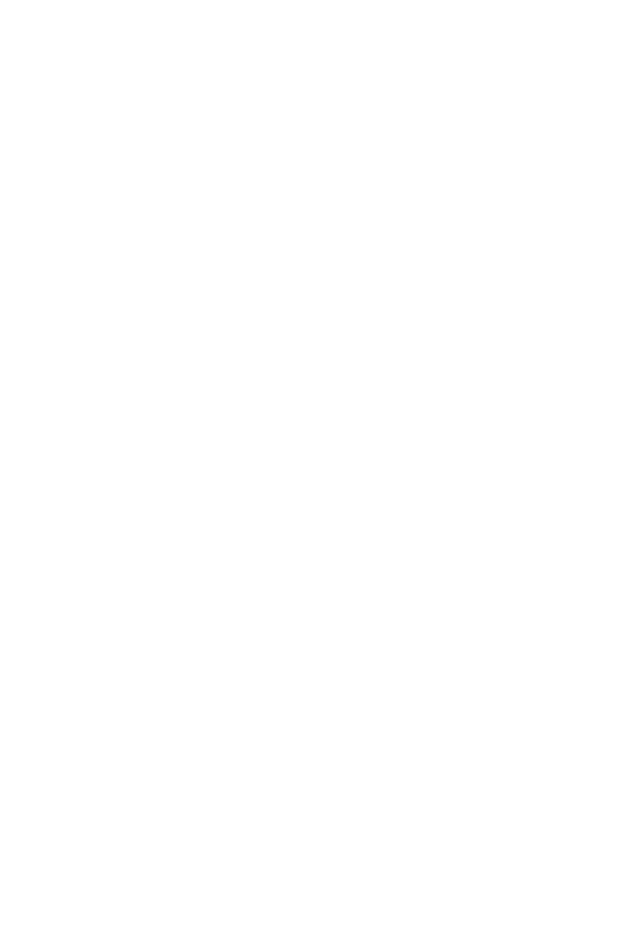
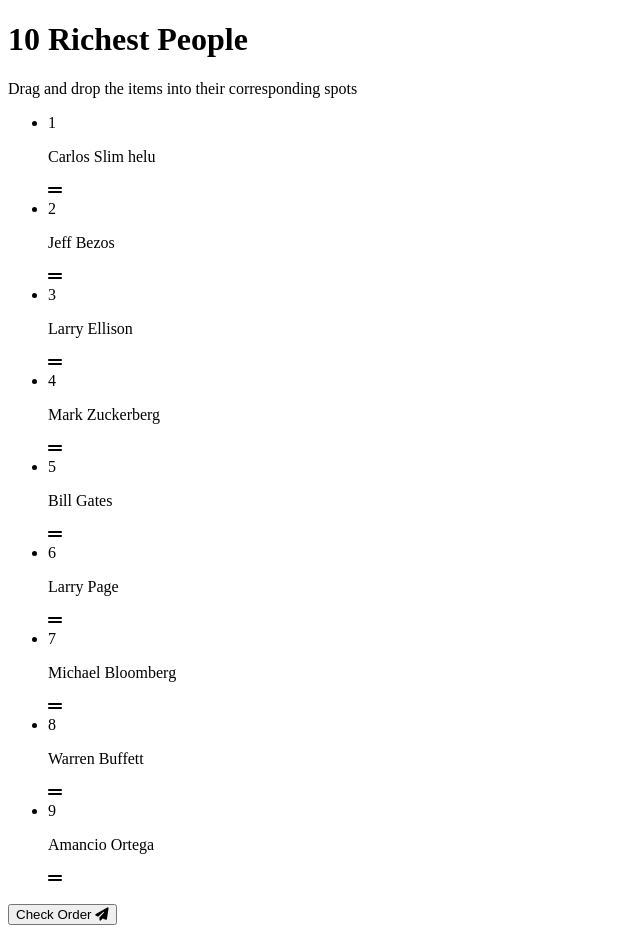
Before and after one commit to David-Myeonghan/VanillaJS_SortableList, a plain HTML site: page index.html in a window 1280 px wide. Shown: the whole page, without its empty margins (0-640 px from the left). Before the commit the page ends 800 px from the top, so only its background shows below. Drawn offline with Linux system fonts and the light colour scheme.

Commit message:
HTML and JS

```diff
--- a/index.html
+++ b/index.html
@@ -7,9 +7,18 @@
         <title>Top 10 Richest People</title>
         <link rel="stylesheet" href="style.css" />
         <script
-            src="https://cndjs.com/libraries/font-awesome"
+            src="https://kit.fontawesome.com/3da1a747b2.js"
             crossorigin="anonymous"
         ></script>
     </head>
-    <body></body>
+    <body>
+        <h1>10 Richest People</h1>
+        <p>Drag and drop the items into their corresponding spots</p>
+        <ul class="draggable-list" id="draggable-list"></ul>
+        <button class="check-btn" id="check">
+            Check Order
+            <i class="fas fa-paper-plane"></i>
+        </button>
+        <script src="script.js"></script>
+    </body>
 </html>
--- a/script.js
+++ b/script.js
@@ -0,0 +1,53 @@
+const draggable_list = document.getElementById('draggable-list');
+const check = document.getElementById('check');
+
+const richestPeople = [
+    'Jeff Bezos',
+    'Bill Gates',
+    'Warren Buffett',
+    'Carlos Slim helu',
+    'Amancio Ortega',
+    'Larry Ellison',
+    'Mark Zuckerberg',
+    'Michael Bloomberg',
+    'Larry Page',
+];
+
+// Store list items
+const listItems = [];
+
+let dragStartIndex;
+
+createList();
+
+// const numbers = [1, 3, 110, 40, 302];
+// console.log(
+//     numbers.sort(function (a, b) {
+//         return a - b;
+//     })
+// );
+
+// Insert list items into DOM
+function createList() {
+    [...richestPeople]
+        .map((item) => ({ value: item, sort: Math.random() }))
+        .sort((a, b) => a.sort - b.sort)
+        .map((a) => a.value)
+        .forEach((person, idx) => {
+            // console.log(person);
+            const listItem = document.createElement('li');
+
+            listItem.setAttribute('data-index', idx);
+            listItem.innerHTML = `
+        <span class="number">${idx + 1}</span>
+        <div class="draggable" draggable="true">
+            <p class"person-name">${person}</p>
+            <i class="fas fa-grip-lines"></i>
+        </div>
+        `;
+
+            listItems.push(listItem);
+
+            draggable_list.appendChild(listItem);
+        });
+}
```
